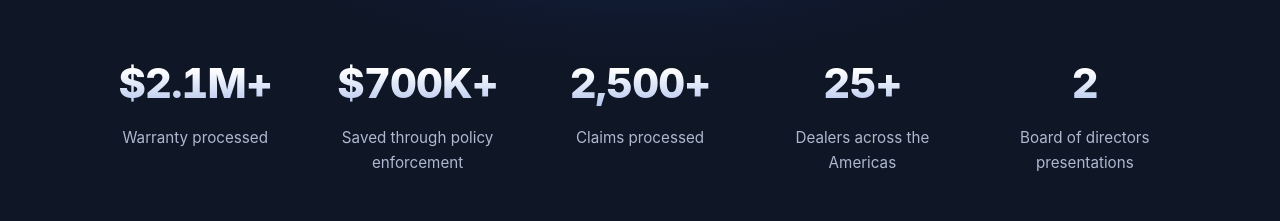
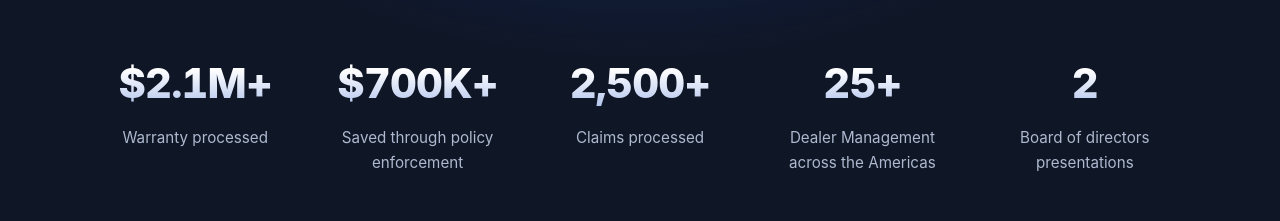
Before and after one commit to yordycobas/Resume, a plain HTML site: page index.html in a window 1280 px wide. Shown: the part 1044-1265 px from the top of the page. Drawn offline with Linux system fonts and the light colour scheme.

Commit message:
Update index.html

```diff
--- a/index.html
+++ b/index.html
@@ -91,7 +91,7 @@
         </div>
         <div class="stat reveal">
           <span class="stat-num" data-target="25" data-suffix="+" data-decimals="0">0+</span>
-          <span class="stat-label">Dealers across the Americas</span>
+          <span class="stat-label">Dealer Management across the Americas</span>
         </div>
         <div class="stat reveal">
           <span class="stat-num" data-target="2" data-decimals="0">0</span>
```
